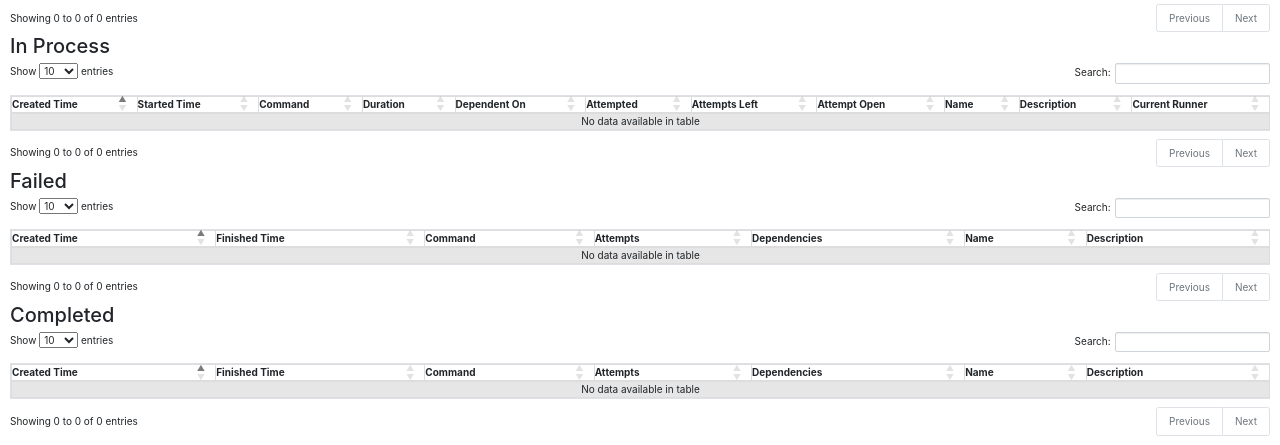
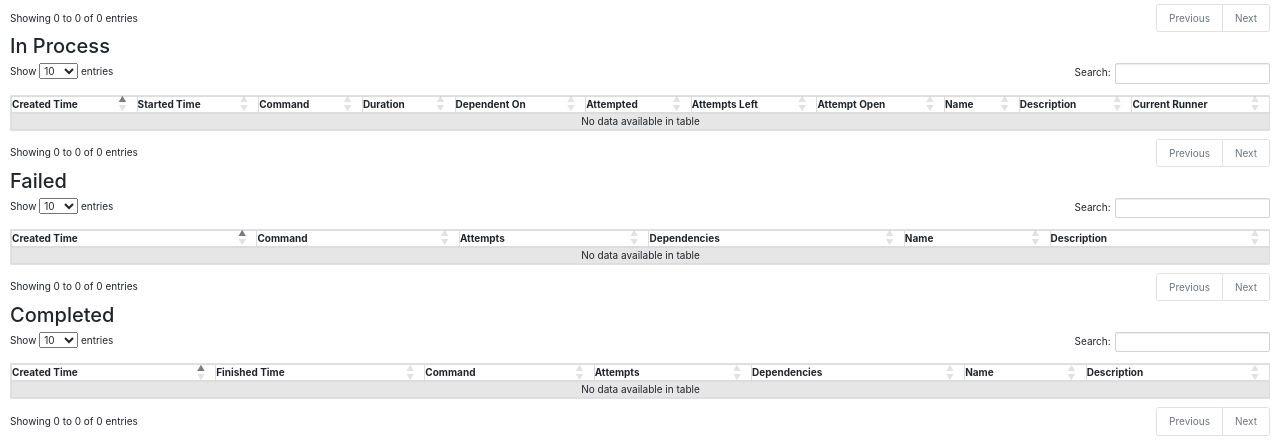
Before and after one commit to nabicht/SimpleTaskQueue, a Flask app: page / in a window 1280 px wide. Shown: the part 215-660 px from the top of the page. Run offline with Flask 2, Linux system fonts and the light colour scheme; data that the repository does not hold is empty; some libraries are stand-ins or nearby versions.

Commit message:
removed finished time from failed list

```diff
--- a/templates/overview.html
+++ b/templates/overview.html
@@ -71,7 +71,6 @@ THE SOFTWARE IS PROVIDED "AS IS", WITHOUT WARRANTY OF ANY KIND, EXPRESS OR IMPLI
             <thead>
                 <tr>
                     <th>Created Time</th>
-                    <th>Finished Time</th>
                     <th>Command</th>
                     <th>Attempts</th>
                     <th>Dependencies</th>
@@ -152,7 +151,6 @@ THE SOFTWARE IS PROVIDED "AS IS", WITHOUT WARRANTY OF ANY KIND, EXPRESS OR IMPLI
             // add column definitions to map your json to the table
             "columns": [
                 {data: "created"},
-                {data: "finished"},
                 {data: "command"},
                 {data: "attempts"},
                 {data: "dependencies"},
```
